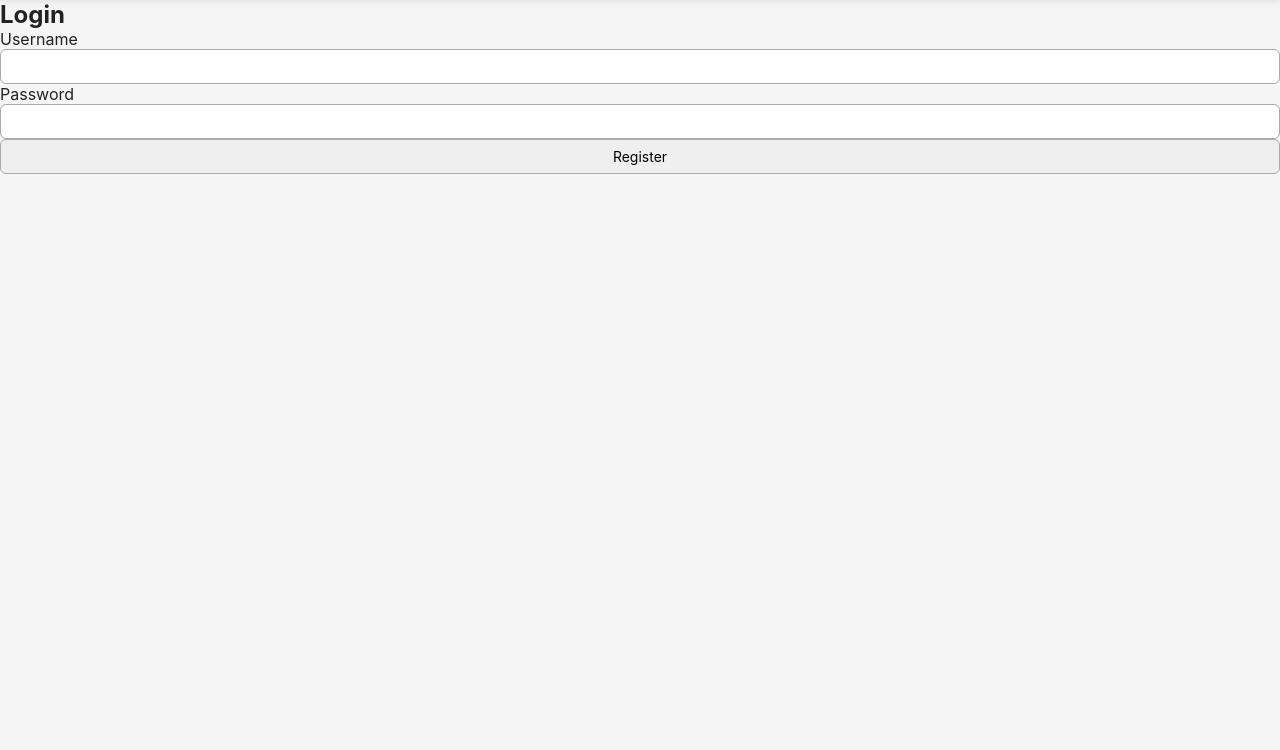
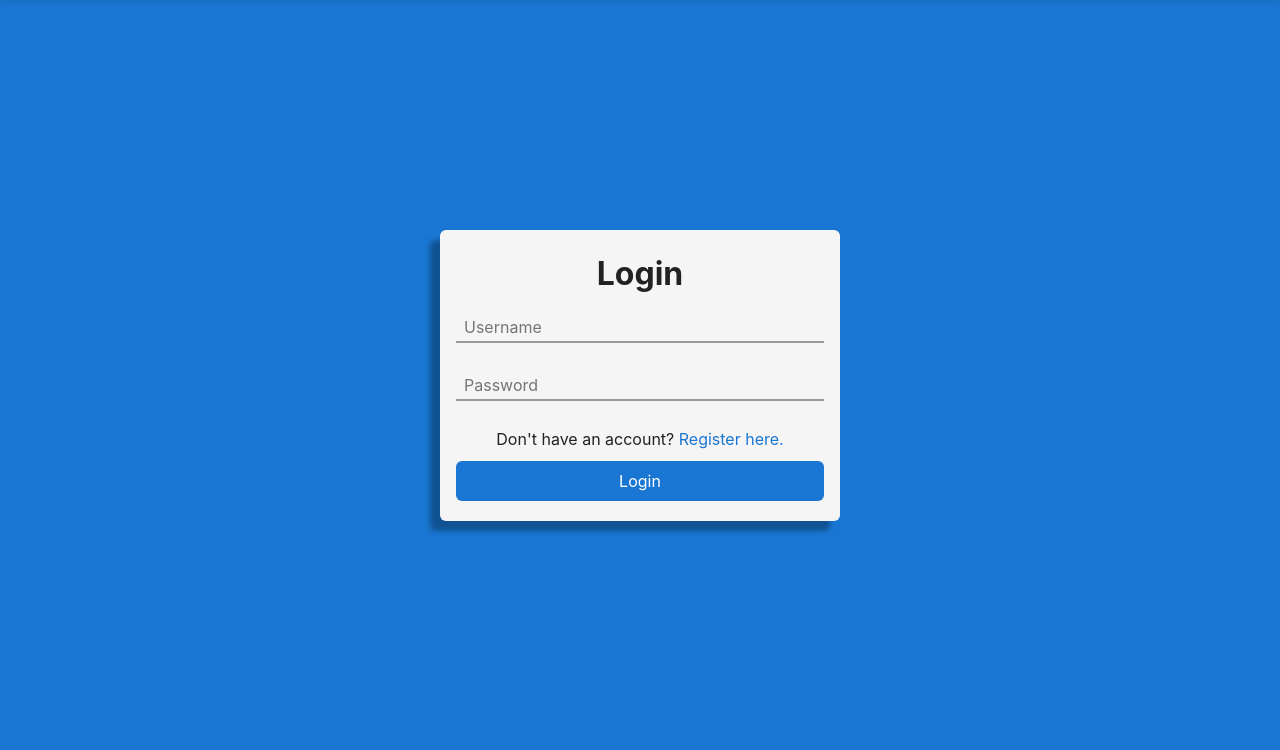
Before and after one commit to mkhikhwan/php-mvc-todo, a PHP site: page /login in a window 1280 px wide. Shown: the part 50-800 px from the top of the page. Run offline with PHP 8.4, Linux system fonts and the light colour scheme.

Commit message:
fix: login page styling

```diff
--- a/app/views/auth/login.php
+++ b/app/views/auth/login.php
@@ -1,18 +1,28 @@
-<h2>Login</h2>
+<div class="auth-container">
+    <form method="post" action="/login" class="auth-form">
+        <h1>Login</h1>
 
-<?php if (!empty($errors['general'])): ?>
-    <p class="error"><?php echo htmlspecialchars($errors['general']); ?></p>
-<?php endif; ?>
+        <?php if (!empty($errors['general'])): ?>
+            <p style="text-align:center; color: red; font-style:italic;">*<?php echo htmlspecialchars($errors['general']); ?></p>
+            <br>
+        <?php endif; ?>
 
-<form method="post" action="/login">
-    <div>
-        <label for="username">Username</label>
-        <input type="text" name="username" value="<?php echo htmlspecialchars($old['username'] ?? ''); ?>">
-    </div>
-    <div>
-        <label for="password">Password</label>
-        <input type="password" name="password">
-    </div>
+        <div class="auth-input-group">
+            <input type="text" name="username"
+                   value="<?php echo htmlspecialchars($old['username'] ?? ''); ?>"
+                   placeholder="Username">
+            <label for="username">Username</label>
+        </div>
 
-    <input type="submit" value="Register">
-</form>
+        <div class="auth-input-group">
+            <input type="password" name="password" placeholder="Password">
+            <label for="password">Password</label>
+        </div>
+
+        <div class="auth-message">
+            Don't have an account? <a href="/register">Register here.</a>
+        </div>
+
+        <button type="submit" class="auth-submit">Login</button>
+    </form>
+</div>
```
